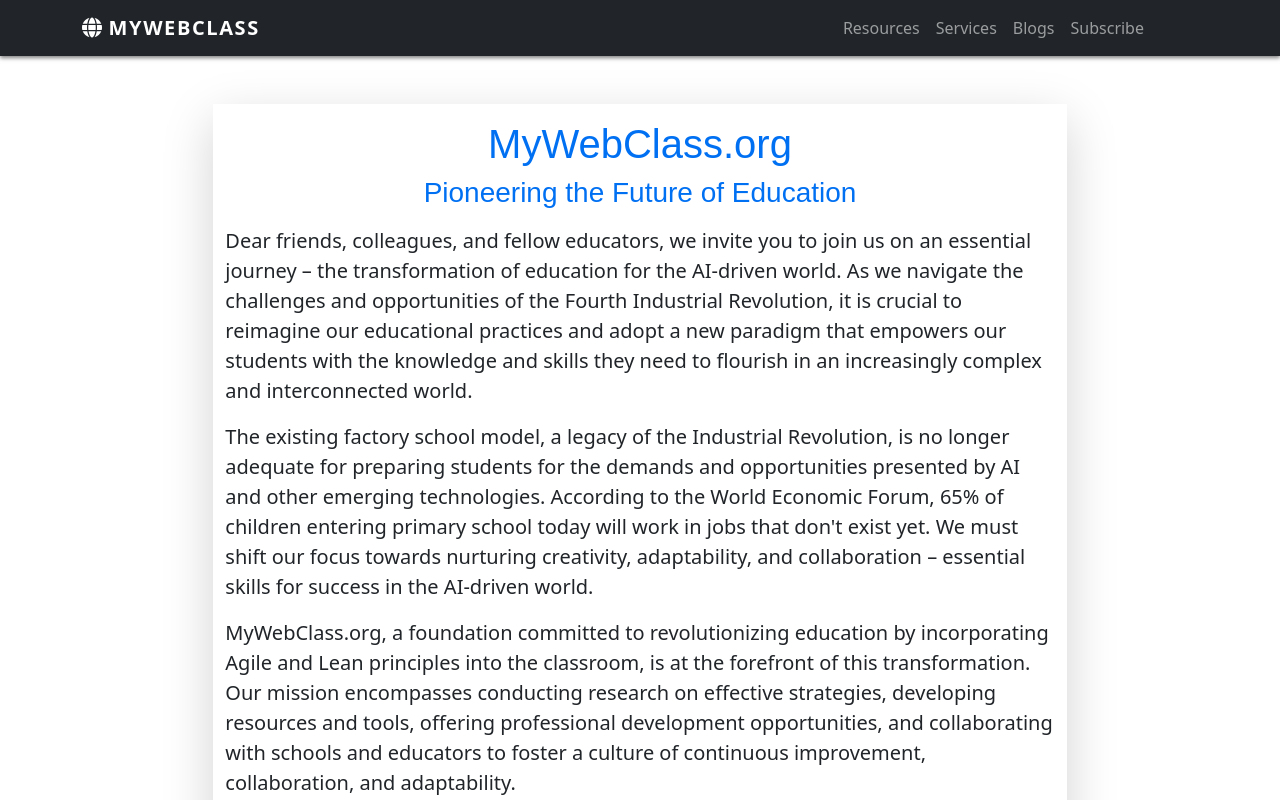
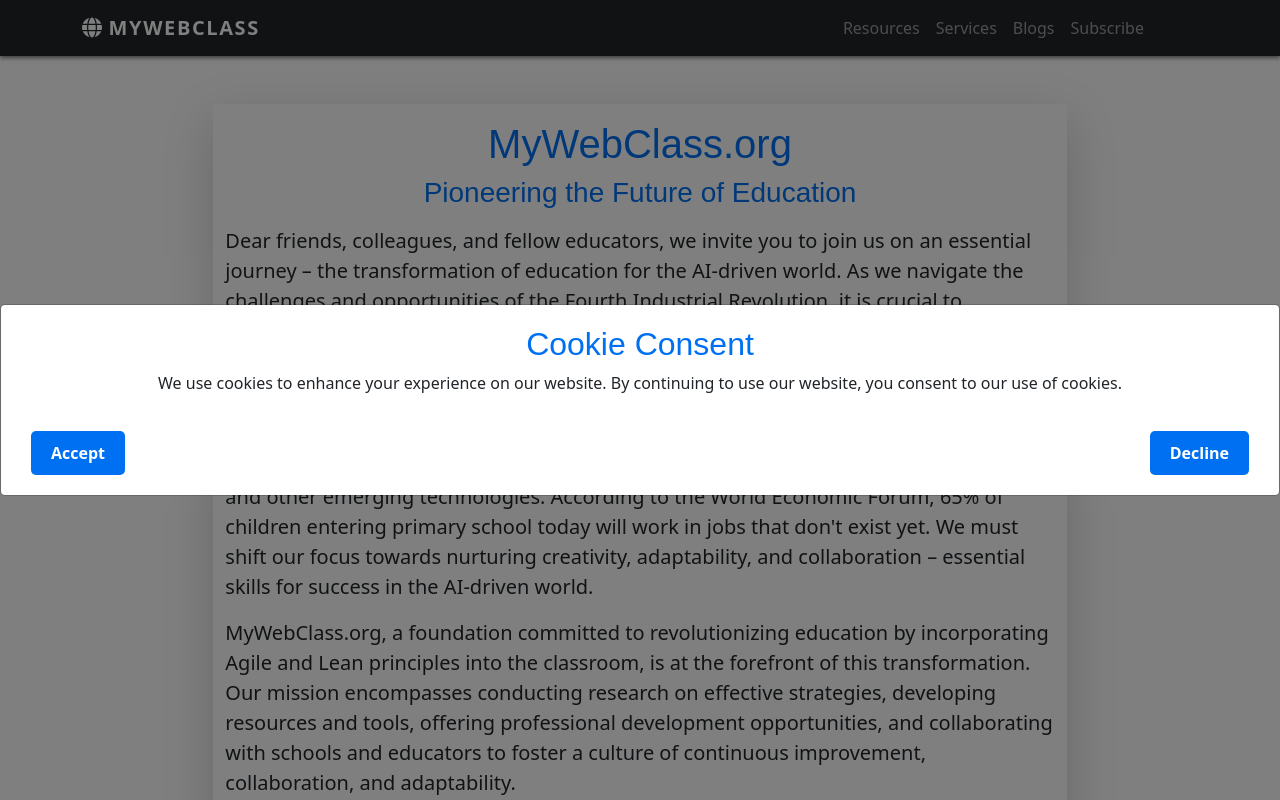
Before and after one commit to NJIT-WIS/project-2-team-sar, a Next.js app: page /aboutus in a window 1280 px wide. Shown: the top 800 px of the page. Built offline with nearby package versions, Linux system fonts and the light colour scheme.

Commit message:
Added modal for Cookies and Google Analytics

```diff
--- /dev/null
+++ b/components/modal.jsx
@@ -0,0 +1,143 @@
+// import {useState, useEffect } from 'react';
+
+// const Modal = () => {
+//   const [showModal, setShowModal] = useState(false);
+
+//   useEffect(() => {
+//     const isAgreed = localStorage.getItem('isAgreed');
+//     if(!isAgreed){
+//       setShowModal(true);
+//     }
+//   },[]);
+
+//   const handleAgree = () => {
+//     localStorage.setItem("isAgreed", true);
+//     setShowModal(false);
+//   };
+
+//   return (
+//     <>
+//       {showModal && (
+//         <div className="modal-overlay">
+//           <div className="modal">
+//             <h2>GDPR Policy and Google Analytics</h2>
+//             <p>
+//               Please read and agree to our GDPR Policy and Google Analytics
+//               policy:
+//             </p>
+//             <ul>
+//               <li>
+//                 <a
+//                   href="https://gdpr-info.eu/"
+//                   style={{ color: "blue", textDecoration: "underline" }}
+//                   target="_blank"
+//                 >
+//                   GDPR Policy
+//                 </a>
+//               </li>
+//               <li>
+//                 <a
+//                   href="https://marketingplatform.google.com/about/analytics/terms/us/"
+//                   style={{ color: "blue", textDecoration: "underline" }}
+//                   target="_blank"
+//                 >
+//                   Google Analytics policy
+//                 </a>
+//               </li>
+//             </ul>
+//             <div className="form-check">
+//               <input type="checkbox" id="gdpr-check" />
+//               <label htmlFor="gdpr-check">
+//                 I agree to the GDPR Policy and Google Analytics policy.
+//               </label>
+//             </div>
+//             <div className="buttons">
+//               <button
+//                 className="disagree"
+//                 onClick={() => setShowModal(false)}
+//               >
+//                 Disagree
+//               </button>
+//               <button
+//                 className="agree"
+//                 onClick={handleAgree}
+//                 disabled={!document.getElementById("gdpr-check")?.checked}
+//               >
+//                 Agree
+//               </button>
+//             </div>
+//           </div>
+//         </div>
+//       )}
+//     </>
+//   );
+// };
+
+// export default Modal;
+import { useState, useEffect } from 'react';
+
+export default function CookieConsentModal() {
+  const [showModal, setShowModal] = useState(false);
+
+  useEffect(() => {
+    const cookieConsent = localStorage.getItem('cookieConsent');
+    setShowModal(!cookieConsent);
+  }, []);
+
+  function handleAccept() {
+    if (typeof localStorage !== 'undefined') {
+      localStorage.setItem('cookieConsent', 'true');
+    }
+    setShowModal(false);
+  }
+
+  function handleDecline() {
+    if (typeof localStorage !== 'undefined') {
+      localStorage.removeItem('cookieConsent');
+    }
+    setShowModal(false);
+  }
+
+  return (
+    <>
+      {showModal && (
+        <div className="modal">
+          <div className="modal-content">
+            <h2>Cookie Consent</h2>
+            <p>
+              We use cookies to enhance your experience on our website. By continuing to use our website, you consent to our use of cookies.
+            </p>
+            <div className="modal-buttons">
+              <button onClick={handleAccept}>Accept</button>
+              <button onClick={handleDecline}>Decline</button>
+            </div>
+          </div>
+        </div>
+      )}
+      <style jsx>{`
+        .modal {
+          position: fixed;
+          top: 0;
+          left: 0;
+          width: 100%;
+          height: 100%;
+          background-color: rgba(0, 0, 0, 0.5);
+          display: flex;
+          justify-content: center;
+          align-items: center;
+          z-index: 9999;
+        }
+        .modal-content {
+          background-color: white;
+          padding: 20px;
+          border-radius: 5px;
+        }
+        .modal-buttons {
+          display: flex;
+          justify-content: space-between;
+          margin-top: 20px;
+        }
+      `}</style>
+    </>
+  );
+}
--- a/pages/_app.js
+++ b/pages/_app.js
@@ -1,5 +1,7 @@
 import '../styles/globals.css'
+import Modal from '../components/modal'
 import script from 'next/script'
+
 
 function App({ Component, pageProps }) {
   return (
@@ -18,6 +20,8 @@ function App({ Component, pageProps }) {
           }}
           />
         <Component {...pageProps} />
+        <Modal/ >
+
 
       </>
   )
--- a/pages/index.js
+++ b/pages/index.js
@@ -4,6 +4,8 @@ import Footer from '../components/footer';
 import Card_1 from '../components/card_1';
 import Card_2 from '../components/card_2';
 import Card_3 from '../components/card_3';
+import { useEffect, useState } from 'react';
+import { Modal } from 'react-bootstrap';
 
 export default function Home() {
   return (
--- a/styles/globals.css
+++ b/styles/globals.css
@@ -67,3 +67,40 @@ button:hover {
 .icon-spacing {
   margin-right: 5px;
 }
+
+.modal {
+  position: fixed;
+  z-index: 1;
+  left: 0;
+  top: 0;
+  width: 100%;
+  height: 100%;
+  background-color: rgba(0, 0, 0, 0.4);
+  display: flex;
+  justify-content: center;
+  align-items: center;
+}
+
+.modal-content {
+  background-color: white;
+  padding: 20px;
+  border-radius: 5px;
+  text-align: center;
+}
+
+.modal-buttons {
+  margin-top: 20px;
+}
+
+.modal-buttons button {
+  margin: 0 10px;
+  padding: 10px 20px;
+  border: none;
+  border-radius: 5px;
+  font-size: 16px;
+  cursor: pointer;
+}
+
+.modal-buttons button:hover {
+  background-color: #f2f2f2;
+}
```
